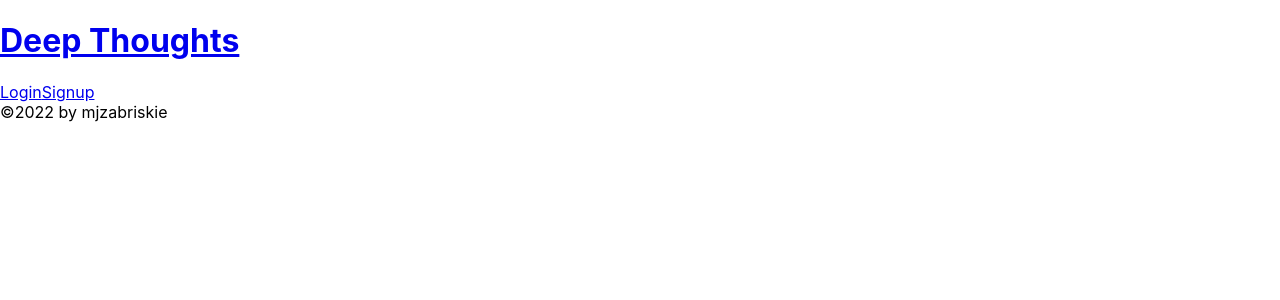
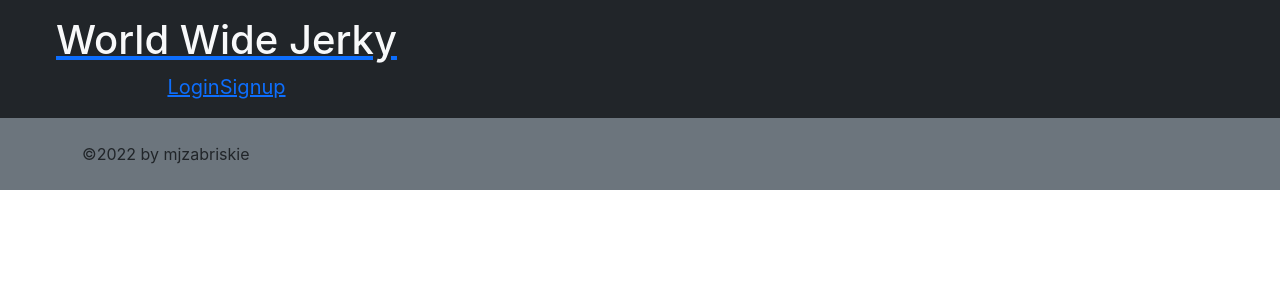
Before and after one commit to mjzabriskie/world-wide-jerky, a React (Create React App) app in the folder client/: page / in a window 1280 px wide. Shown: the top 300 px of the page. Built offline with nearby package versions, Linux system fonts and the light colour scheme.

Commit message:
header/footer

```diff
--- a/client/package.json
+++ b/client/package.json
@@ -13,7 +13,9 @@
     "react-dom": "^18.2.0",
     "react-router-dom": "^6.3.0",
     "react-scripts": "5.0.1",
-    "web-vitals": "^2.1.4"
+    "web-vitals": "^2.1.4",
+    "react-bootstrap": "^2.5.0",
+    "bootstrap": "^5.2.0"
   },
   "scripts": {
     "start": "react-scripts start",
--- a/client/src/components/Header/index.js
+++ b/client/src/components/Header/index.js
@@ -9,13 +9,14 @@ const Header = () => {
   }
 
   return (
-    <header className="bg-secondary mb-4 py-2 flex-row align-center">
-      <div className="container flex-row justify-space-between-lg justify-center align-center">
+    <header className="d-flex flex-wrap justify-content-center w-100">
+      <nav className="navbar bg-dark w-100">
+        <div className="navbar-brand p-2">
           <Link to="/">
-          <h1>Deep Thoughts</h1>
+            <h1 className="text-light font-weight-bold px-5">World Wide Jerky</h1>
           </Link>
 
-        <nav className="text-center">
+          <div className="text-center">
             {Auth.loggedIn() ? (
               <>
                 <Link to="/profile">Me</Link>
@@ -27,8 +28,10 @@ const Header = () => {
                 <Link to="/signup">Signup</Link>
               </>
             )}
+          </div>
+        </div>
       </nav>
-      </div>
+
     </header>
   );
 };
--- a/client/src/index.js
+++ b/client/src/index.js
@@ -1,5 +1,6 @@
 import React from 'react';
 import ReactDOM from 'react-dom/client';
+import 'bootstrap/dist/css/bootstrap.min.css';
 import './index.css';
 import App from './App';
 import reportWebVitals from './reportWebVitals';
```
Also changed, not shown: 1 other file (tests, documents, lock files or other folders). Lines whose indentation alone changed are shown as unchanged.
